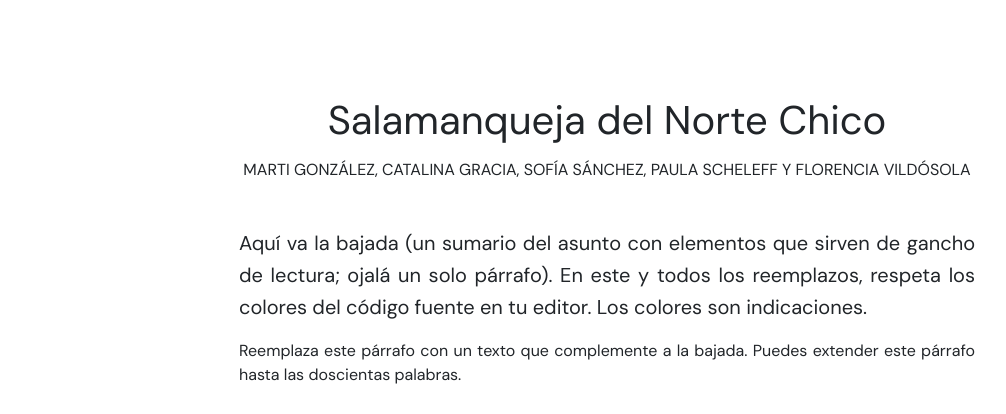
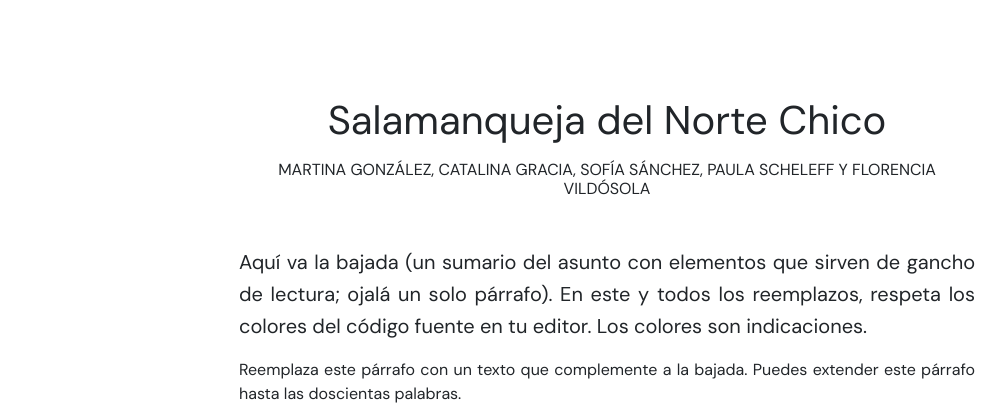
Before and after one commit to Salamanqueja-del-Norte-Chico/infodigital-14, a plain HTML site: page index.html in a window 1280 px wide. Shown: the top 414 px of the page, without its empty margins (33-1039 px from the left). Drawn offline with nearby package versions, Linux system fonts and the light colour scheme.

Commit message:
Update index.html

```diff
--- a/index.html
+++ b/index.html
@@ -26,7 +26,7 @@
 
                     <h1 class="mb-3 mt-5 text-center">Salamanqueja del Norte Chico</h1>
 
-                    <h2 class="fs-6 mb-5 text-center text-uppercase">Marti González, Catalina Gracia, Sofía Sánchez, Paula Scheleff y Florencia Vildósola </h2>
+                    <h2 class="fs-6 mb-5 text-center text-uppercase">Martina González, Catalina Gracia, Sofía Sánchez, Paula Scheleff y Florencia Vildósola </h2>
 
                     <p class="lead">Aquí va la bajada (un sumario del asunto con elementos que sirven de gancho de lectura; ojalá un solo párrafo). En este y todos los reemplazos, respeta los colores del código fuente en tu editor. Los colores son indicaciones.</p>
 
```
